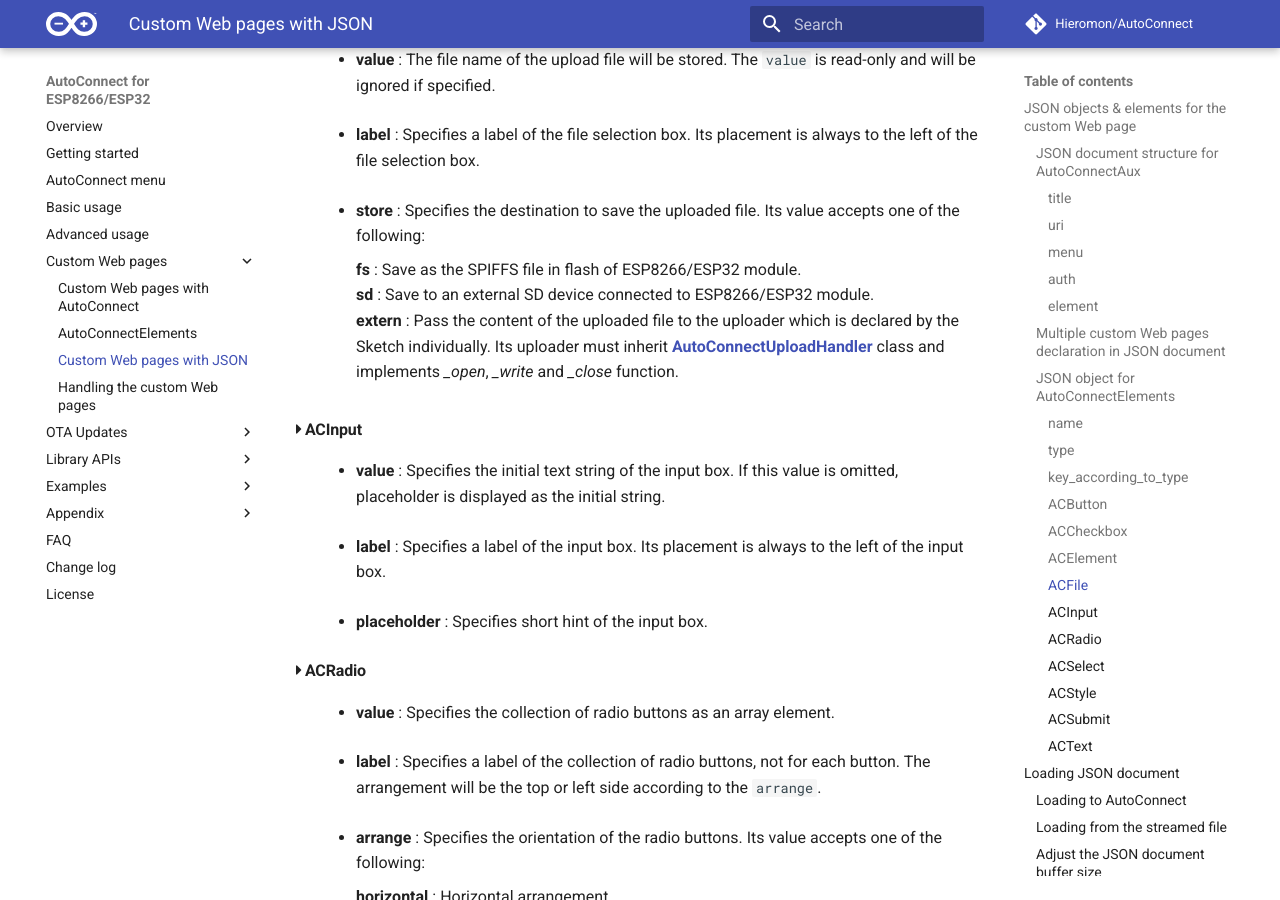
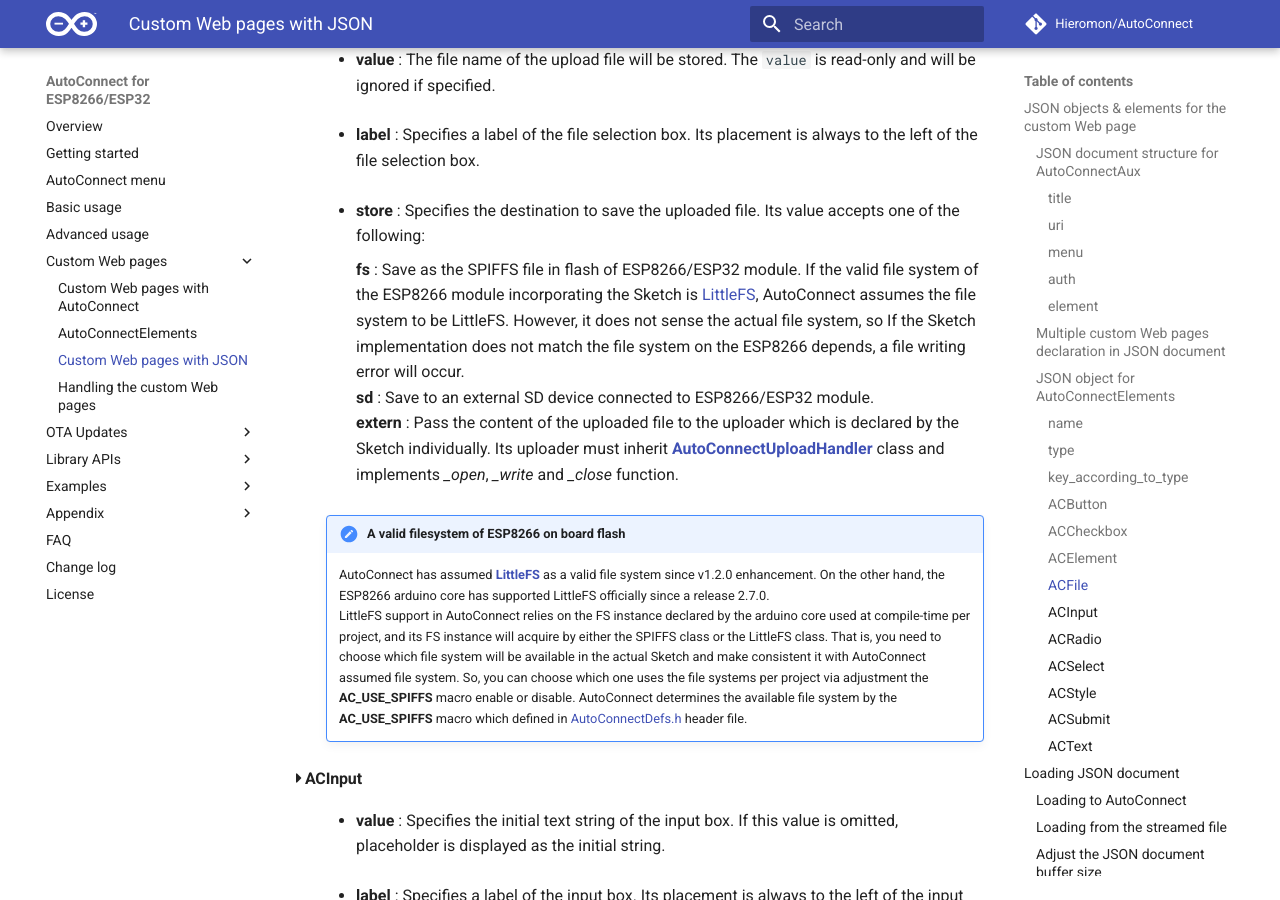
Before and after one commit to Hieromon/AutoConnect, an MkDocs documentation site: the page built from mkdocs/acjson.md, in a window 1280 px wide and 900 px high, scrolled down 5128 px. Built offline with MkDocs 1.6.1 and Material for MkDocs 9.7.7, drawn with Linux system fonts in a browser that asks for light colours; nearby versions of some CDN libraries; comment, search, counter and statistics services are not loaded.

Commit message:
Adds LittleFS description

```diff
--- a/mkdocs/acjson.md
+++ b/mkdocs/acjson.md
@@ -157,9 +157,13 @@
 : - **value** : The file name of the upload file will be stored. The `value` is read-only and will be ignored if specified.
 : - **label** : Specifies a label of the file selection box. Its placement is always to the left of the file selection box.
 : - **store** : Specifies the destination to save the uploaded file. Its value accepts one of the following:<p>
-<b>fs</b>&nbsp;: Save as the SPIFFS file in flash of ESP8266/ESP32 module.<br>
+<b>fs</b>&nbsp;: Save as the SPIFFS file in flash of ESP8266/ESP32 module. If the valid file system of the ESP8266 module incorporating the Sketch is [LittleFS](https://arduino-esp8266.readthedocs.io/en/latest/filesystem.html#spiffs-and-littlefs), AutoConnect assumes the file system to be LittleFS. However, it does not sense the actual file system, so If the Sketch implementation does not match the file system on the ESP8266 depends, a file writing error will occur.<br>
 <b>sd</b>&nbsp;: Save to an external SD device connected to ESP8266/ESP32 module.<br>
 <b>extern</b>&nbsp;: Pass the content of the uploaded file to the uploader which is declared by the Sketch individually. Its uploader must inherit [**AutoConnectUploadHandler**](acupload.md#to-upload-to-a-device-other-than-flash-or-sd) class and implements *_open*, *_write* and *_close* function.</p>
+
+    !!! note "A valid filesystem of ESP8266 on board flash"
+        AutoConnect has assumed [**LittleFS**](https://arduino-esp8266.readthedocs.io/en/latest/filesystem.html#spiffs-and-littlefs) as a valid file system since v1.2.0 enhancement. On the other hand, the ESP8266 arduino core has supported LittleFS officially since a release 2.7.0.<br>
+        LittleFS support in AutoConnect relies on the FS instance declared by the arduino core used at compile-time per project, and its FS instance will acquire by either the SPIFFS class or the LittleFS class. That is, you need to choose which file system will be available in the actual Sketch and make consistent it with AutoConnect assumed file system. So, you can choose which one uses the file systems per project via adjustment the **AC_USE_SPIFFS** macro enable or disable. AutoConnect determines the available file system by the **AC_USE_SPIFFS** macro which defined in [AutoConnectDefs.h](api.md#defined-macros) header file.
 
 #### <i class="fa fa-caret-right"></i> ACInput
 : - **value** : Specifies the initial text string of the input box. If this value is omitted, placeholder is displayed as the initial string.
```
Also changed, not shown: other parts of mkdocs/acjson.md (+1 -1 lines), mkdocs/api.md (+1 -0 lines).
